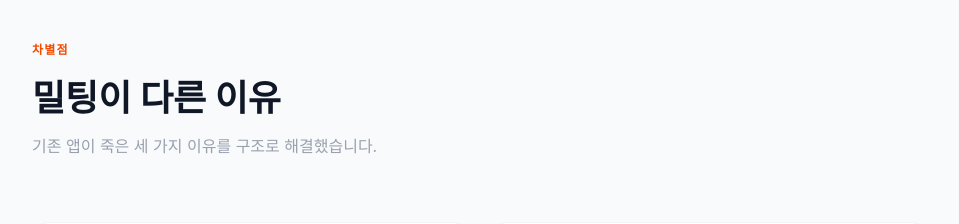
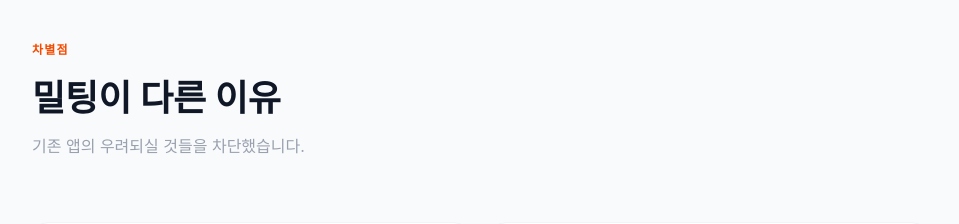
Before and after one commit to luckandy1234-cmyk/landing, a Next.js app: page / in a window 1280 px wide. Shown: the part 2540-2764 px from the top of the page, without its empty margins (160-1119 px from the left). Built offline with nearby package versions, Linux system fonts and the light colour scheme.

Commit message:
Fix wording in Features section

```diff
--- a/components/Features.tsx
+++ b/components/Features.tsx
@@ -11,7 +11,7 @@ export default function Features() {
       <div className="max-w-4xl mx-auto">
         <p className="text-orange-600 text-xs font-semibold uppercase tracking-widest mb-5">차별점</p>
         <h2 className="text-4xl font-bold text-gray-900 mb-4">밀팅이 다른 이유</h2>
-        <p className="text-gray-400 mb-16">기존 앱이 죽은 세 가지 이유를 구조로 해결했습니다.</p>
+        <p className="text-gray-400 mb-16">기존 앱의 우려되실 것들을 차단했습니다.</p>
 
         <div className="grid md:grid-cols-2 gap-5">
           {items.map((item) => (
```
